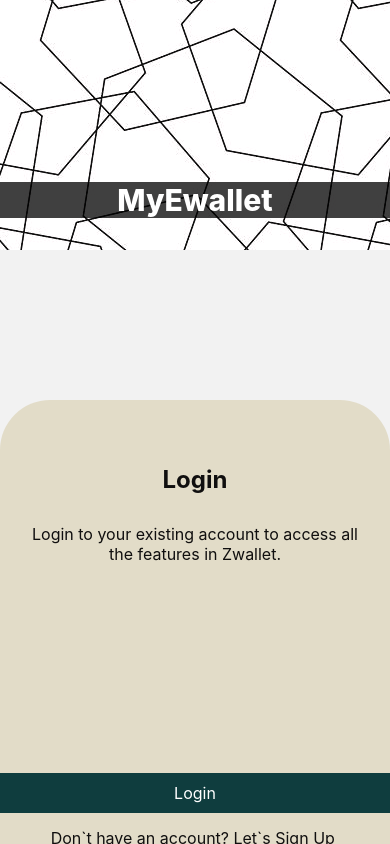
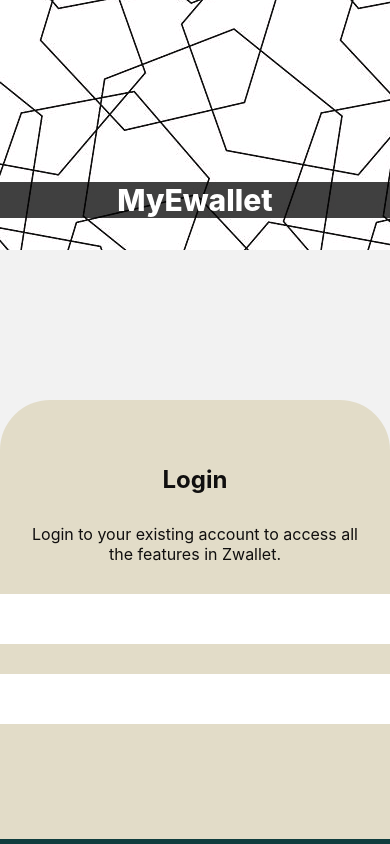
Before and after one commit to pridantaraka/MyEwallet_ReactNative, a React Native app: screen /Login in a window 390 px wide. Built offline with nearby package versions, Linux system fonts and the light colour scheme.

Commit message:
style login input

```diff
--- a/src/screens/auth/Login.js
+++ b/src/screens/auth/Login.js
@@ -50,6 +50,7 @@ const Login = ({navigation}) => {
             <View>
               <View style={styles.inputWrapper}>
                 <TextInput
+                  style={styles.inputText}
                   type="email-address"
                   placeholder="Email"
                   onChangeText={emailNew => setEmail(emailNew)}
@@ -58,6 +59,7 @@ const Login = ({navigation}) => {
               </View>
               <View style={styles.inputWrapper}>
                 <TextInput
+                  style={styles.inputText}
                   placeholder="Enter your password"
                   scure={true}
                   onChangeText={passwordNew => setPassword(passwordNew)}
--- a/src/styles/auth.js
+++ b/src/styles/auth.js
@@ -11,6 +11,13 @@ const styles = StyleSheet.create({
   wrapper: {
     height: Dimensions.get('screen').height,
     overflow: 'hidden',
+  },
+  inputText: {
+    backgroundColor: 'white',
+    borderRadius: 10,
+    elevation: 3,
+    flexDirection: 'row',
+    height: 50,
   },
   fontP: {
     fontWeight: '400',
```
